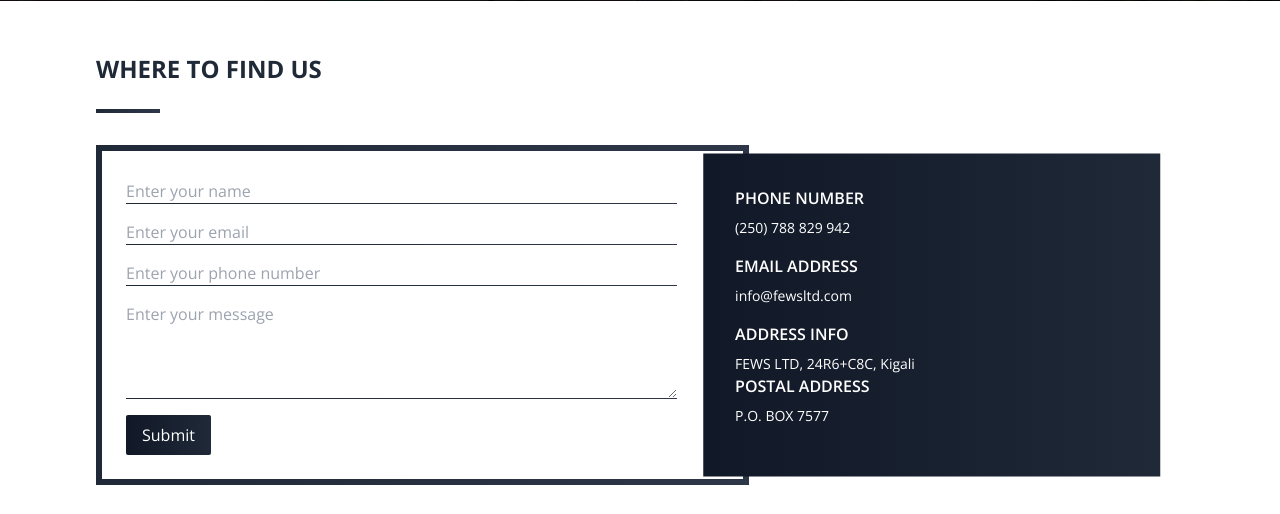
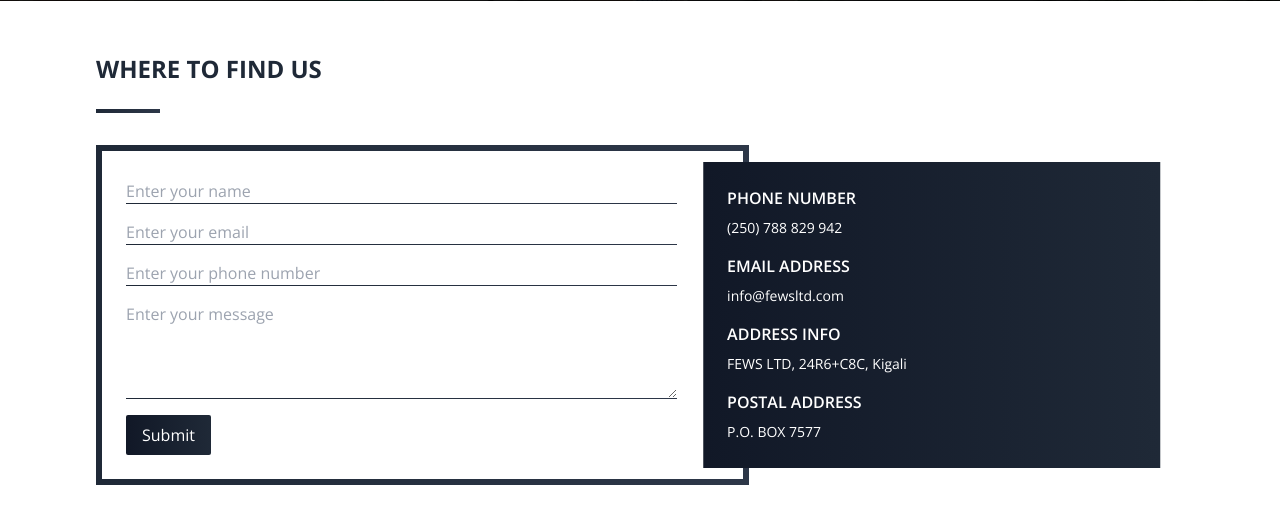
Before and after one commit to fewsltd2011/fews, a Flask app: page /contact-us in a window 1280 px wide. Shown: the part 347-861 px from the top of the page. Run offline with Flask 3, Linux system fonts and the light colour scheme; some libraries are stand-ins or nearby versions.

Commit message:
Update contactUs

```diff
--- a/templates/contact-us.html
+++ b/templates/contact-us.html
@@ -98,13 +98,13 @@ contact, support, inquiry, feedback, phone number, email, Kigali, contact form,
                 </form>
               </div>
               <!-- Contact Info Section -->
-              <div class="bg-gradient-to-r from-gray-900 to-gray-800 text-white p-8 items-center relative w-[100%] h-auto md:absolute md:w-[70%] md:h-[95%] md:top-1/2 right-0 transform md:translate-x-[90%] md:-translate-y-1/2">
+              <div class="bg-gradient-to-r from-gray-900 to-gray-800 text-white p-6 items-center relative w-[100%] h-auto md:absolute md:w-[70%] md:h-[90%] md:top-1/2 right-0 transform md:translate-x-[90%] md:-translate-y-1/2">
                 <h3 class="text-md font-semibold mb-2">PHONE NUMBER</h3>
                 <p class="mb-4 text-sm">(250) 788 829 942</p>
                 <h3 class="text-md font-semibold mb-2">EMAIL ADDRESS</h3>
                 <p class="mb-4 mb-4 text-sm">info@fewsltd.com</p>
                 <h3 class="text-md font-semibold mb-2">ADDRESS INFO</h3>
-                <p class="text-sm">FEWS LTD, 24R6+C8C, Kigali</p>
+                <p class="mb-4 text-sm">FEWS LTD, 24R6+C8C, Kigali</p>
                 <h3 class="text-md font-semibold mb-2">POSTAL ADDRESS</h3>
                 <p class="text-sm">P.O. BOX 7577</p>
               </div>
```
